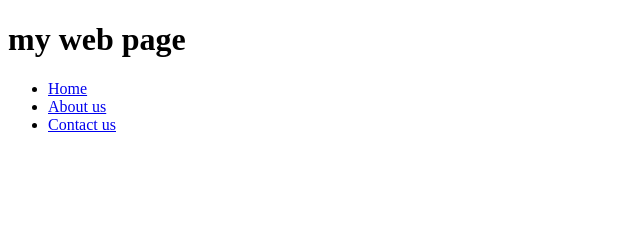
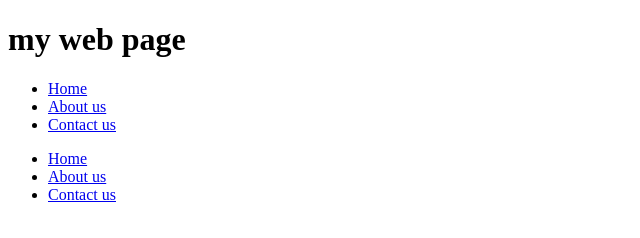
Before and after one commit to bijaybdrkarki/sample, a plain HTML site: page index.html in a window 1280 px wide. Shown: the whole page, without its empty margins (0-640 px from the left). Drawn offline with Linux system fonts and the light colour scheme.

Commit message:
added footer

```diff
--- a/index.html
+++ b/index.html
@@ -17,5 +17,12 @@
             <li><a href="#">Contact us</a></li>
         </ul>
     </nav>
+    <footer>
+        <ul>
+            <li><a href="#">Home</a></li>
+            <li><a href="#">About us</a></li>
+            <li><a href="#">Contact us</a></li>
+        </ul>
+    </footer>
 </body>
 </html>
```
